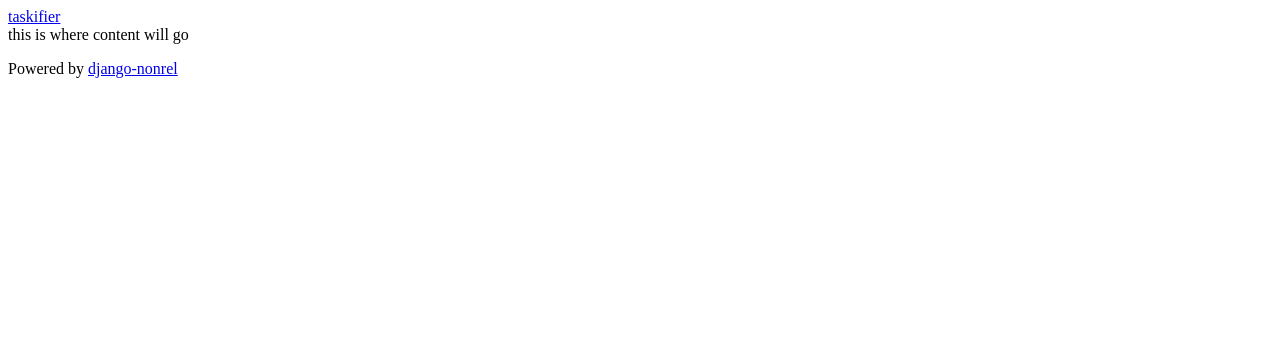
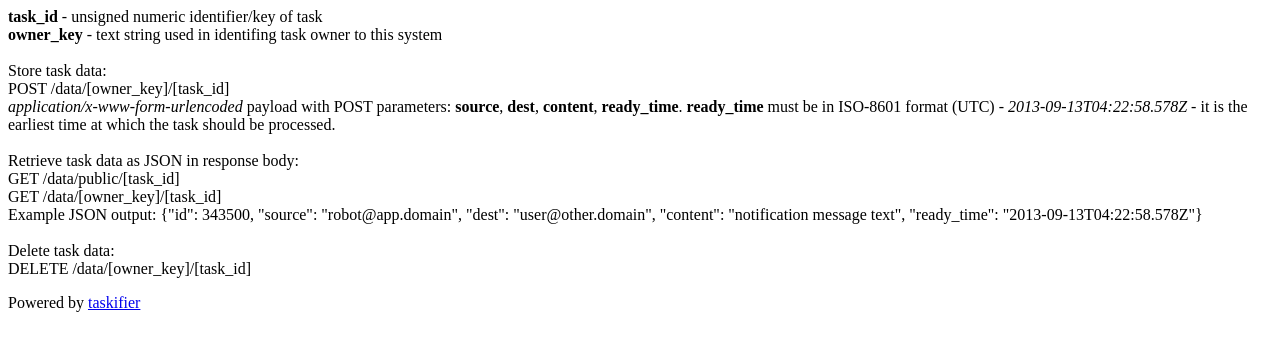
Before and after one commit to Vraid-Systems/taskifier, a Django app: template templates/home.html in a window 1280 px wide. Shown: the top 351 px of the page. Run offline with Django 3.2, Linux system fonts and the light colour scheme; the template is opened without the code that fills it, so the values that code supplies are empty; parts of the project's set-up code (start-up, migrations or seed data) failed here and were passed over.

Commit message:
update usage documentation

```diff
--- a/templates/base.html
+++ b/templates/base.html
@@ -18,10 +18,6 @@
     </head>
 
     <body>
-        <div id="header">
-            <a id="logo" href="/">taskifier</a>
-        </div>
-
         <div class="columns">
             <div id="content" class="column">
                 {% block content-header %}
@@ -38,15 +34,11 @@
 
                 {% block content %}{% endblock %}
             </div>
-
-            <div id="sidebar" class="column">
-                {% block sidebar %} {% endblock %}
-            </div>
         </div>
 
         <div id="footer">
             <p>
-                Powered by <a href="https://github.com/django-nonrel">django-nonrel</a>
+                Powered by <a href="https://github.com/jzerbe/taskifier">taskifier</a>
             </p>
         </div>
 
--- a/templates/home.html
+++ b/templates/home.html
@@ -1,8 +1,25 @@
 {% extends 'base.html' %}
-{% block title %}edit me{% endblock %}
+{% block title %}usage{% endblock %}
 
 {% block content %}
 
-this is where content will go
+<b>task_id</b> - unsigned numeric identifier/key of task<br />
+<b>owner_key</b> - text string used in identifing task owner to this system<br />
+<br />
+Store task data:<br />
+POST /data/[owner_key]/[task_id]<br />
+<i>application/x-www-form-urlencoded</i> payload with POST parameters:
+<b>source</b>, <b>dest</b>, <b>content</b>, <b>ready_time</b>. <b>ready_time</b>
+must be in ISO-8601 format (UTC) - <i>2013-09-13T04:22:58.578Z</i> - it is the
+earliest time at which the task should be processed.<br />
+<br />
+Retrieve task data as JSON in response body:<br />
+GET /data/public/[task_id]<br />
+GET /data/[owner_key]/[task_id]<br />
+Example JSON output: {"id": 343500, "source": "robot@app.domain", "dest": "user@other.domain",
+"content": "notification message text", "ready_time": "2013-09-13T04:22:58.578Z"}<br />
+<br />
+Delete task data:<br />
+DELETE /data/[owner_key]/[task_id]<br />
 
 {% endblock %}
```
Also changed, not shown: README.md, static/favicon.ico.
